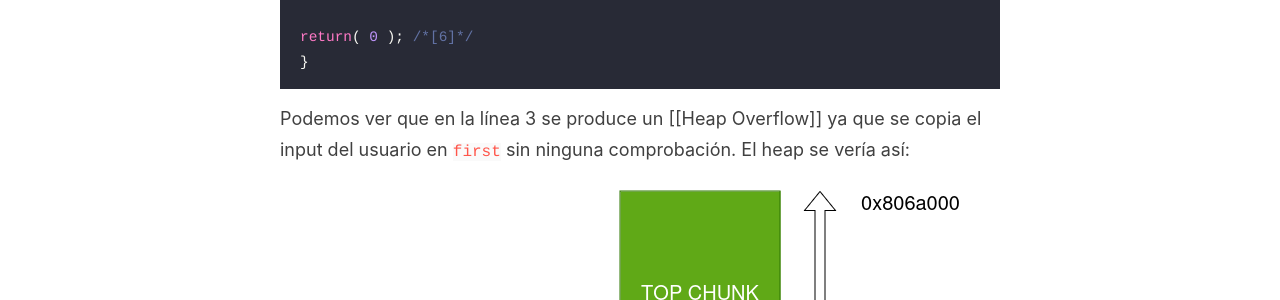
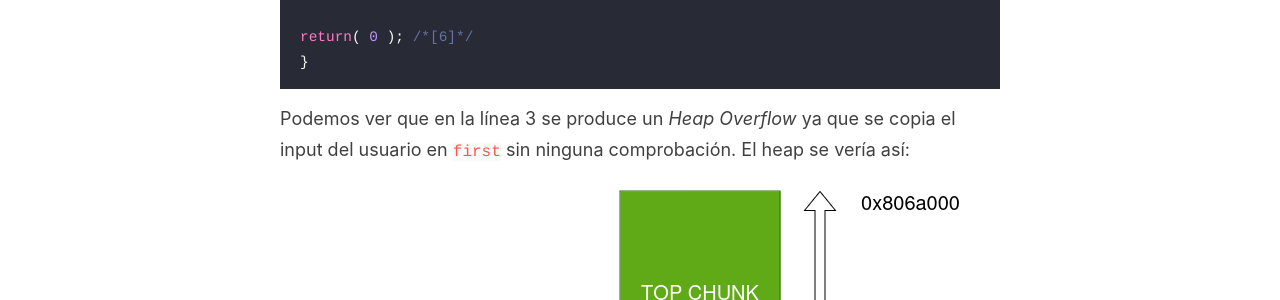
Before and after one commit to naibu3/naibu3.github.io, a Jekyll site: the page built from _posts/2024-10-21-Unlink-SploitFUN.md, in a window 1280 px wide and 900 px high, scrolled down 1003 px. Shown: the part 152-452 px from the top of the window. Built offline with Jekyll 4.4.1, drawn with Linux system fonts in a browser that asks for light colours; comment, search, counter and statistics services are not loaded.

````diff
--- a/_posts/2024-10-21-Unlink-SploitFUN.md
+++ b/_posts/2024-10-21-Unlink-SploitFUN.md
@@ -39,7 +39,7 @@ return( 0 ); /*[6]*/
 }
 ```
 
-Podemos ver que en la línea 3 se produce un [[Heap Overflow]] ya que se copia el input del usuario en `first` sin ninguna comprobación. El heap se vería así:
+Podemos ver que en la línea 3 se produce un *Heap Overflow* ya que se copia el input del usuario en `first` sin ninguna comprobación. El heap se vería así:
 
 ![Image]({{ site.baseurl }}/images/posts/2024-10-21-Unlink-SploitFUN-1.png)
 
````
